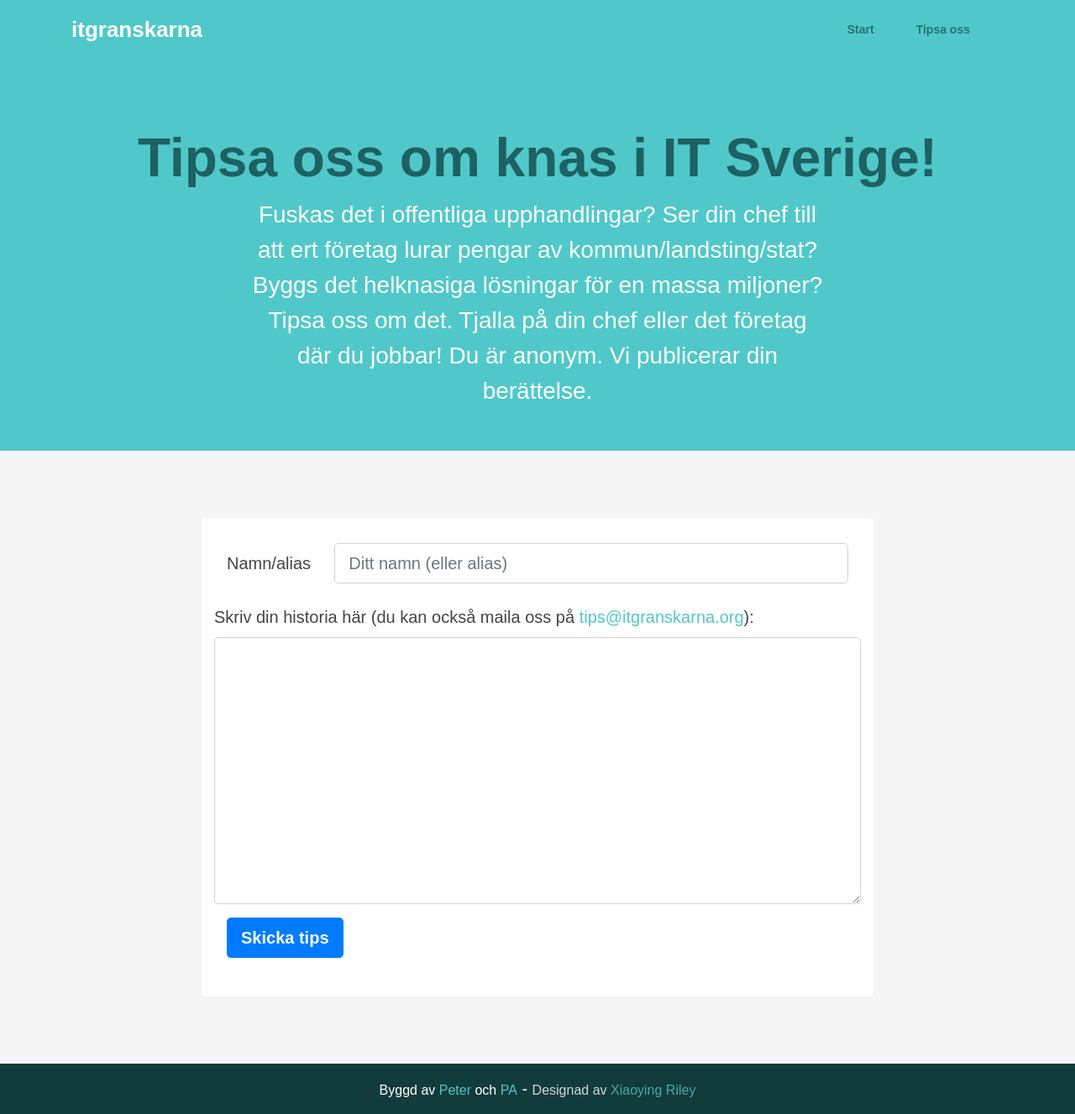
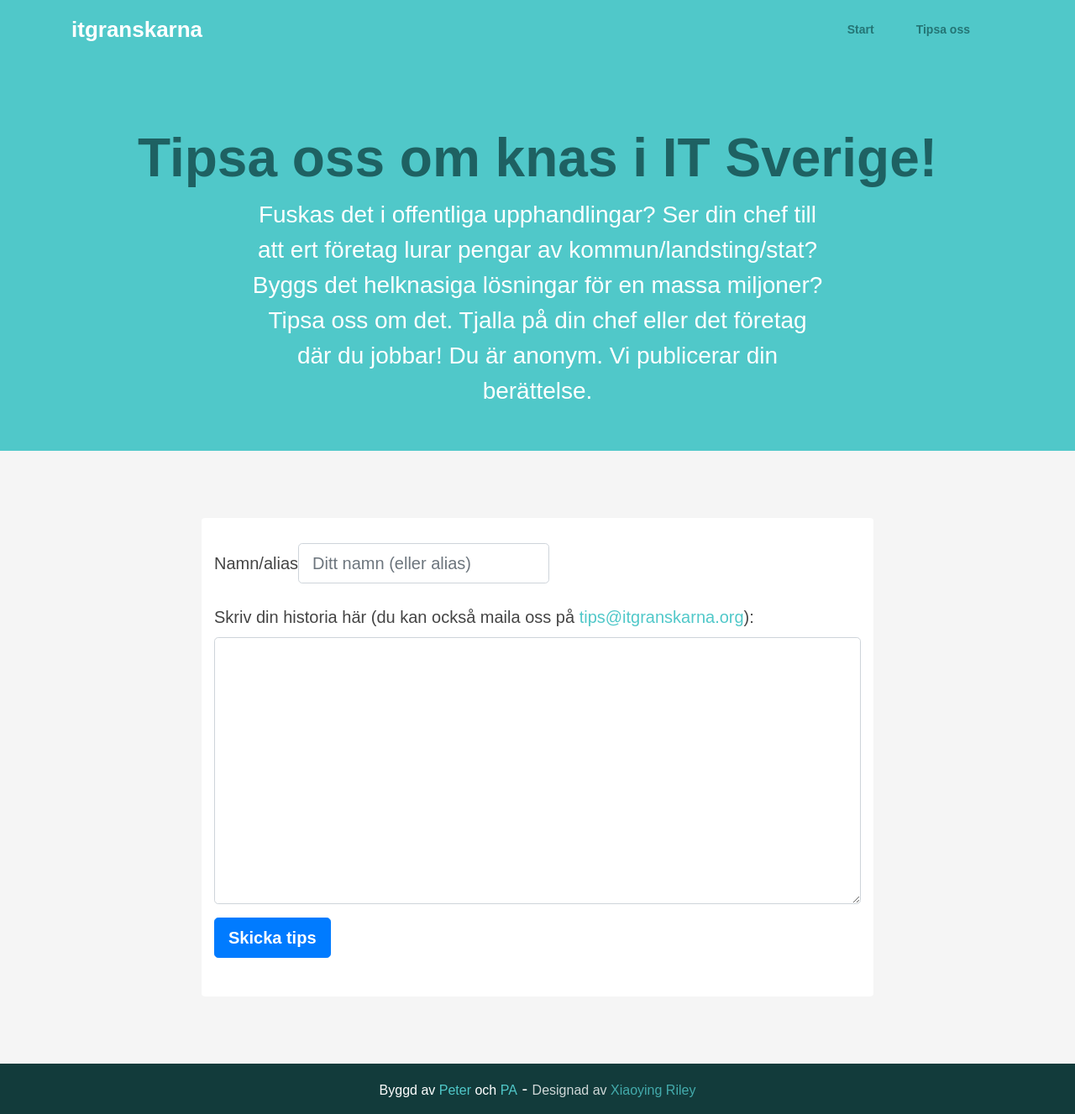
Before and after one commit to soulgalore/itgranskarna.org, a Jekyll site: the page built from tips.md, in a window 1280 px wide and 1327 px high. Shown: the whole window at 84% size. Built offline with Jekyll 4.4.1, drawn with Linux system fonts in a browser that asks for light colours.

Commit message:
correct columns

```diff
--- a/tips.md
+++ b/tips.md
@@ -20,8 +20,8 @@ keywords: it, teknik, offentlig, upphandling
 
 <form name="tipsa" method="POST" action="/tack.html" netlify>
   <div class="form-group row">
-    <label for="inputName" class="col-sm-2 col-form-label col-form-label-lg">Namn/alias</label>
-    <div class="col-sm-10">
+    <label for="inputName" class="col-form-label col-form-label-lg">Namn/alias</label>
+    <div>
       <input type="text" class="form-control form-control-lg" name="alias" id="inputName" placeholder="Ditt namn (eller alias)">
     </div>
   </div>
@@ -31,7 +31,7 @@ keywords: it, teknik, offentlig, upphandling
   </div>
     <div data-netlify-recaptcha></div>
   <div class="form-group row">
-    <div class="col-sm-10">
+    <div>
       <button type="submit" class="btn btn-primary btn-lg">Skicka tips</button>
     </div>
   </div>
```
